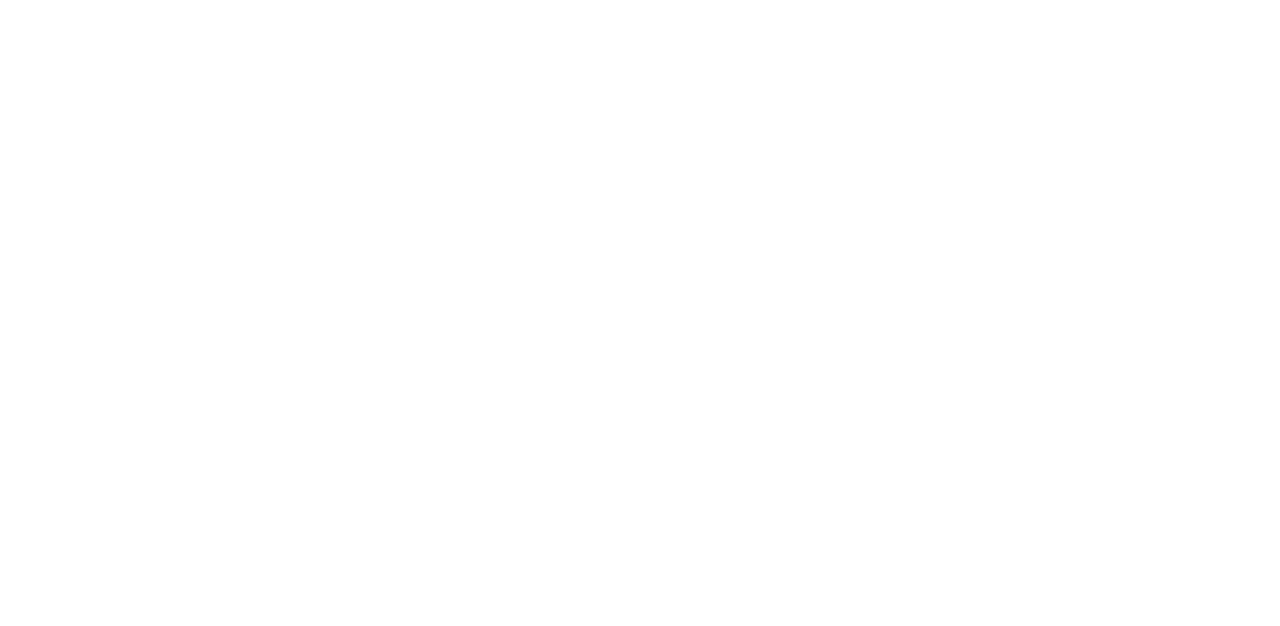
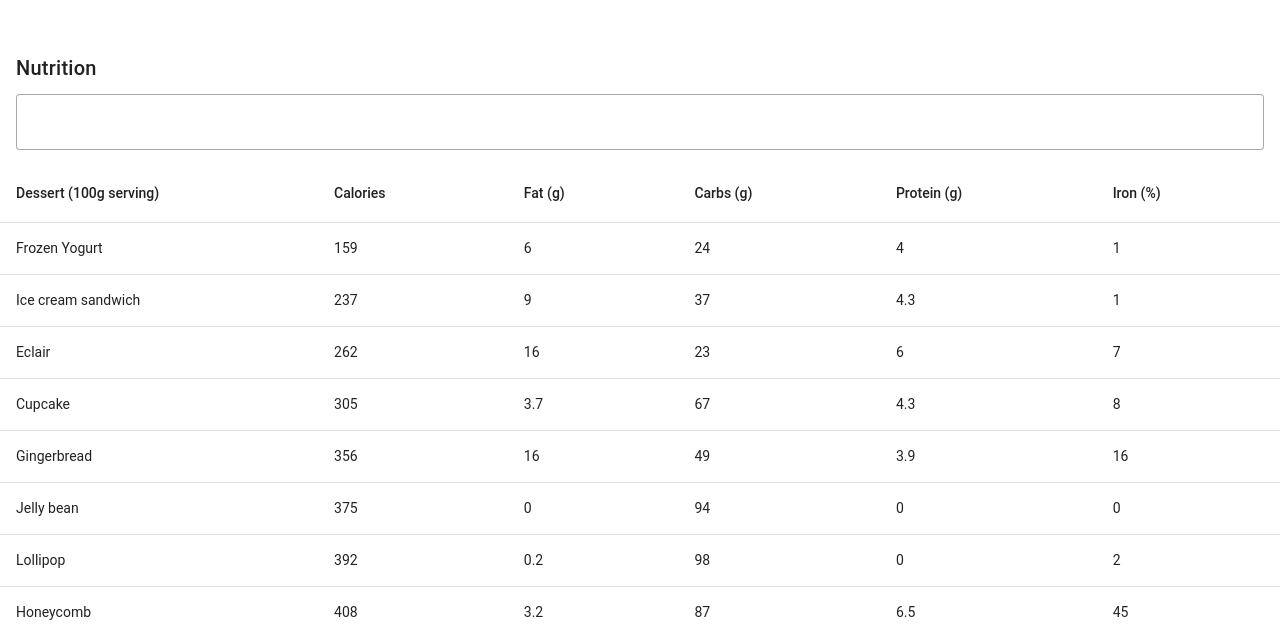
Before and after one commit to hl-tang/panda-parking-project, a Vue app in the folder front-end/: page /chief/ownerlist in a window 1280 px wide. Before the commit this address had no page. Shown: the part 174-800 px from the top of the page. Built offline with nearby package versions, Linux system fonts and the light colour scheme.

Commit message:
renew owner page

```diff
--- a/front-end/package.json
+++ b/front-end/package.json
@@ -9,7 +9,11 @@
     "preview": "vite preview"
   },
   "dependencies": {
+    "@vercel/analytics": "^1.2.2",
+    "@vueuse/core": "^10.9.0",
+    "echarts": "^5.5.0",
     "vue": "^3.4.21",
+    "vue-echarts": "^6.6.9",
     "vue-material-design-icons": "^5.3.0",
     "vue-router": "^4.3.0",
     "vuetify": "^3.5.9"
--- /dev/null
+++ b/front-end/src/components/ChiefSideBar.vue
@@ -0,0 +1,28 @@
+<script setup>
+</script>
+
+<template>
+  <!-- Sidebar -->
+  <div class="bg-indigo-800 text-white w-64">
+    <div class="p-4">
+      <h1 class="text-2xl font-bold">Sidebar</h1>
+    </div>
+    <ul class="py-4">
+      <li class="px-4 py-2 hover:bg-indigo-700 focus:bg-indigo-700" @click="currentComponent = 'ComponentA'">
+        <a href="#" class="block">Link 1</a>
+      </li>
+      <li class="px-4 py-2 hover:bg-indigo-700 focus:bg-indigo-700">
+        <a href="#" class="block">Link 2</a>
+      </li>
+      <li class="px-4 py-2 hover:bg-indigo-700 focus:bg-indigo-700">
+        <a href="#" class="block">Link 3</a>
+      </li>
+      <li class="px-4 py-2 hover:bg-indigo-700 focus:bg-indigo-700">
+        <a href="#" class="block">Link 4</a>
+      </li>
+    </ul>
+  </div>
+</template>
+
+<style scoped>
+</style>
--- a/front-end/src/pages/Chief.vue
+++ b/front-end/src/pages/Chief.vue
@@ -1,74 +1,22 @@
+<script setup>
+import ChiefSideBar from '../components/ChiefSideBar.vue';
+
+</script>
+
 <template>
-  <v-table>
-    <thead>
-      <tr>
-        <th class="text-left">
-          Name
-        </th>
-        <th class="text-left">
-          Calories
-        </th>
-      </tr>
-    </thead>
-    <tbody>
-      <tr
-        v-for="item in desserts"
-        :key="item.name"
-      >
-        <td>{{ item.name }}</td>
-        <td>{{ item.calories }}</td>
-      </tr>
-    </tbody>
-  </v-table>
+  <div class="flex h-screen">
+    <!-- Sidebar -->
+    <ChiefSideBar />
+
+    <!-- Main Content -->
+    <div class="flex-1">
+      <div class="p-4">
+        <h1 class="text-2xl font-bold">Main Content</h1>
+        <p>Lorem ipsum dolor sit amet, consectetur adipiscing elit. Nulla facilisi.</p>
+      </div>
+    </div>
+  </div>
+
 </template>
 
-<script>
-  export default {
-    data () {
-      return {
-        desserts: [
-          {
-            name: 'Frozen Yogurt',
-            calories: 159,
-          },
-          {
-            name: 'Ice cream sandwich',
-            calories: 237,
-          },
-          {
-            name: 'Eclair',
-            calories: 262,
-          },
-          {
-            name: 'Cupcake',
-            calories: 305,
-          },
-          {
-            name: 'Gingerbread',
-            calories: 356,
-          },
-          {
-            name: 'Jelly bean',
-            calories: 375,
-          },
-          {
-            name: 'Lollipop',
-            calories: 392,
-          },
-          {
-            name: 'Honeycomb',
-            calories: 408,
-          },
-          {
-            name: 'Donut',
-            calories: 452,
-          },
-          {
-            name: 'KitKat',
-            calories: 518,
-          },
-        ],
-      }
-    },
-  }
-</script>
+<style scoped></style>
--- /dev/null
+++ b/front-end/src/pages/EchartDemo.vue
@@ -0,0 +1,9 @@
+<script setup>
+</script>
+
+<template>
+  <p>login</p>
+</template>
+
+<style scoped>
+</style>
--- /dev/null
+++ b/front-end/src/pages/OwnerList.vue
@@ -0,0 +1,145 @@
+<script setup>
+import ChiefSideBar from '../components/ChiefSideBar.vue';
+
+
+import { ref } from 'vue'
+
+const search = ref('')
+const headers = [
+  {
+    align: 'start',
+    key: 'name',
+    sortable: false,
+    title: 'Dessert (100g serving)',
+  },
+  { key: 'calories', title: 'Calories' },
+  { key: 'fat', title: 'Fat (g)' },
+  { key: 'carbs', title: 'Carbs (g)' },
+  { key: 'protein', title: 'Protein (g)' },
+  { key: 'iron', title: 'Iron (%)' },
+]
+const desserts = [
+  {
+    name: 'Frozen Yogurt',
+    calories: 159,
+    fat: 6,
+    carbs: 24,
+    protein: 4,
+    iron: 1,
+  },
+  {
+    name: 'Ice cream sandwich',
+    calories: 237,
+    fat: 9,
+    carbs: 37,
+    protein: 4.3,
+    iron: 1,
+  },
+  {
+    name: 'Eclair',
+    calories: 262,
+    fat: 16,
+    carbs: 23,
+    protein: 6,
+    iron: 7,
+  },
+  {
+    name: 'Cupcake',
+    calories: 305,
+    fat: 3.7,
+    carbs: 67,
+    protein: 4.3,
+    iron: 8,
+  },
+  {
+    name: 'Gingerbread',
+    calories: 356,
+    fat: 16,
+    carbs: 49,
+    protein: 3.9,
+    iron: 16,
+  },
+  {
+    name: 'Jelly bean',
+    calories: 375,
+    fat: 0,
+    carbs: 94,
+    protein: 0,
+    iron: 0,
+  },
+  {
+    name: 'Lollipop',
+    calories: 392,
+    fat: 0.2,
+    carbs: 98,
+    protein: 0,
+    iron: 2,
+  },
+  {
+    name: 'Honeycomb',
+    calories: 408,
+    fat: 3.2,
+    carbs: 87,
+    protein: 6.5,
+    iron: 45,
+  },
+  {
+    name: 'Donut',
+    calories: 452,
+    fat: 25,
+    carbs: 51,
+    protein: 4.9,
+    iron: 22,
+  },
+  {
+    name: 'KitKat',
+    calories: 518,
+    fat: 26,
+    carbs: 65,
+    protein: 7,
+    iron: 6,
+  },
+]
+
+
+</script>
+
+<template>
+  <div class="flex h-screen">
+    <!-- Sidebar -->
+    <ChiefSideBar />
+
+    <!-- Main Content -->
+    <div class="flex-1">
+      <!-- <div class="p-4">
+        <h1 class="text-2xl font-bold">Main Content</h1>
+        <p>Lorem ipsum dolor sit amet, consectetur adipiscing elit. Nulla facilisi.</p>
+      </div> -->
+
+      <v-card
+    title="Nutrition"
+    flat
+  >
+    <template v-slot:text>
+      <v-text-field
+        v-model="search"
+        label="Search"
+        prepend-inner-icon="mdi-magnify"
+        variant="outlined"
+        hide-details
+        single-line
+      ></v-text-field>
+    </template>
+
+    <v-data-table
+      :headers="headers"
+      :items="desserts"
+      :search="search"
+    ></v-data-table>
+  </v-card>
+    </div>
+  </div>
+
+</template>
+
+<style scoped></style>
--- a/front-end/src/pages/Play.vue
+++ b/front-end/src/pages/Play.vue
@@ -1,8 +1,39 @@
 <script setup>
+
 </script>
 
 <template>
-  <p>play</p>
+  <div id="TopBar" class="fixed bg-gray-100 w-full border-b h-[60px] flex items-center z-10">
+
+
+    <div class="flex-1 text-center text-white"> <!-- flex-1类会使该 div 元素扩展以填充剩余的可用空间，从而将其余内容推到顶部栏的右侧 -->
+
+      <span class="text-teal-500 text-xl">Cheif</span>
+    </div>
+  </div>
+
+   <!-- Sidebar -->
+   <div class="bg-gray-800 text-white w-64 pt-[60px]">
+    <div class="p-4">
+      <h1 class="text-2xl font-bold">Sidebar</h1>
+    </div>
+    <ul class="py-4">
+      <li class="px-4 py-2 hover:bg-gray-700">
+        <a href="#" class="block">Link 1</a>
+      </li>
+      <li class="px-4 py-2 hover:bg-gray-700">
+        <a href="#" class="block">Link 2</a>
+      </li>
+      <li class="px-4 py-2 hover:bg-gray-700">
+        <a href="#" class="block">Link 3</a>
+      </li>
+      <li class="px-4 py-2 hover:bg-gray-700">
+        <a href="#" class="block">Link 4</a>
+      </li>
+    </ul>
+  </div>
+
+
 </template>
 
 <style scoped>
--- a/front-end/src/router/index.js
+++ b/front-end/src/router/index.js
@@ -3,6 +3,8 @@
 import Home from "../pages/Home.vue";
 import Login from "../pages/Login.vue";
 import Chief from "../pages/Chief.vue";
+import OwnerList from "../pages/OwnerList.vue";
+import EchartDemo from "../pages/EchartDemo.vue";
 import Play from "../pages/Play.vue";
 
 const routes = [
@@ -22,6 +24,16 @@
     component: Chief,
   },
   {
+    path: "/chief/ownerlist",
+    name: "OwnerList",
+    component: OwnerList,
+  },
+  {
+    path: "/demo",
+    name: "EchartDemo",
+    component: EchartDemo,
+  },
+  {
     path: "/play",
     component: Play,
   },
```
Also changed, not shown: front-end/src/components/TopBar.vue (added), 1 other file (tests, documents, lock files or other folders).
